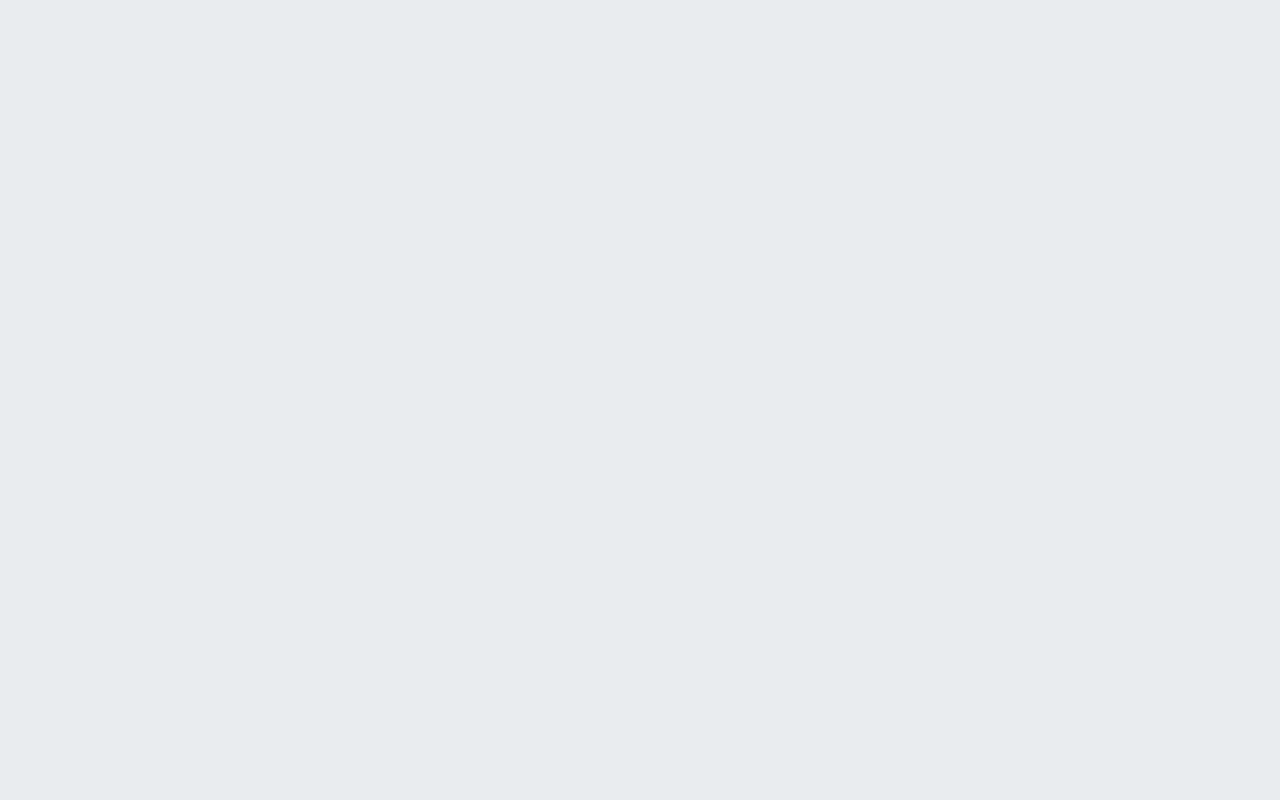
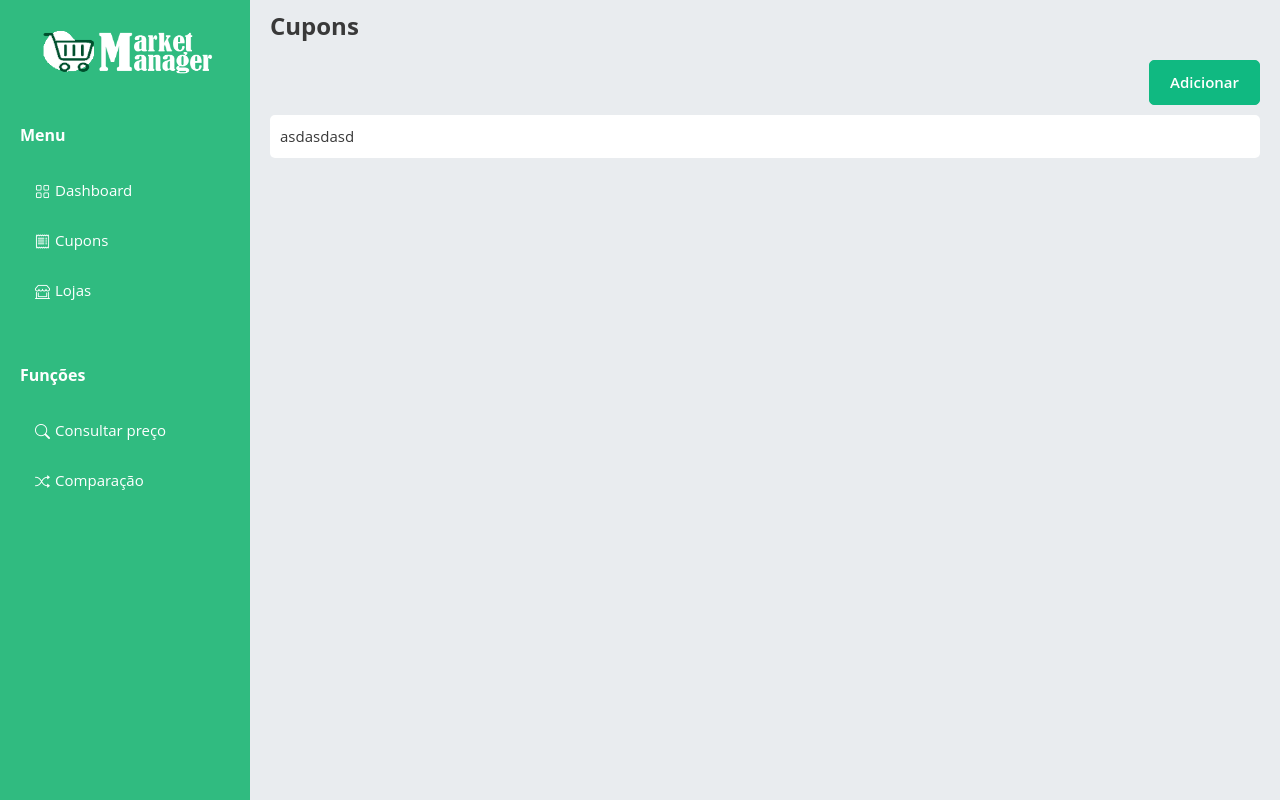
Before and after one commit to BrunoGurris/app.vue.marketmanager, a Vue app: page /cupons in a window 1280 px wide. Before the commit this address had no page. Built offline with nearby package versions, Linux system fonts and the light colour scheme.

Commit message:
feat(coupons): page

```diff
--- a/src/components/layouts/Header.vue
+++ b/src/components/layouts/Header.vue
@@ -18,6 +18,7 @@ export default {
     getPageName() {
       const routeMapping = {
         '/': 'Dashboard',
+        '/cupons': 'Cupons',
         '/lojas': 'Lojas',
       };
 
--- a/src/router/index.js
+++ b/src/router/index.js
@@ -1,6 +1,7 @@
 import { createRouter, createWebHistory } from 'vue-router'
 import Layout from '../components/layouts/Layout.vue'
 import Login from '../views/Login.vue'
+import Coupon from '../views/Coupon.vue'
 import Stores from '../views/Stores.vue'
 
 const router = createRouter({
@@ -11,6 +12,11 @@ const router = createRouter({
       name: 'Home',
       component: Layout,
       children: [
+        {
+          path: '/cupons',
+          name: 'Coupon',
+          component: Coupon
+        },
         {
           path: '/lojas',
           name: 'Stores',
--- /dev/null
+++ b/src/views/Coupon.vue
@@ -0,0 +1,42 @@
+<template>
+  <div>
+    <div class="d-flex justify-content-end align-items-center">
+      <Button @click="openModalCreateStore()" label="Adicionar" rounded />
+    </div>
+    <div id="pageContent">
+      asdasdasd
+    </div>
+  </div>
+</template>
+
+<script>
+export default {
+  name: 'Coupon',
+
+  components: {
+  },
+
+  data() {
+    return {
+    }
+  },
+
+  methods: {
+  },
+
+  created() {
+  }
+}
+</script>
+
+<style lang="scss" scoped>
+#pageContent {
+  width: 100%;
+
+  padding: 10px;
+  margin-top: 10px;
+  border-radius: 5px;
+
+  background: $white;
+}
+</style>
```
